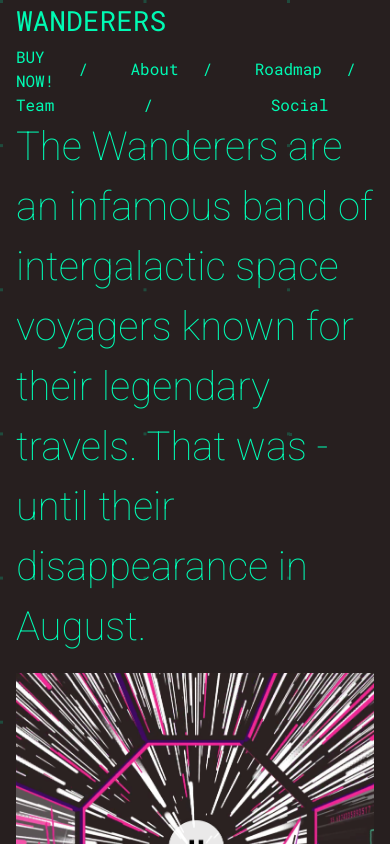
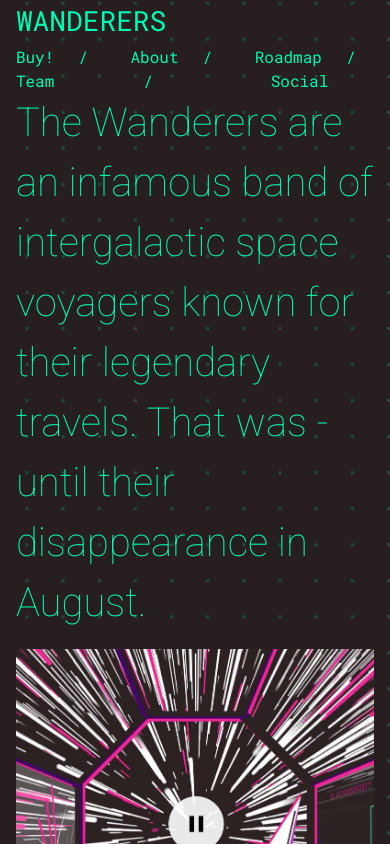
Before and after one commit to wanderers-nft/wanderers, a React (Create React App) app in the folder frontend/: page / in a window 390 px wide. Shown: the top 844 px of the page. Built offline with nearby package versions, Linux system fonts and the light colour scheme.

Commit message:
Fix breakpoints in about

```diff
--- a/frontend/src/About.tsx
+++ b/frontend/src/About.tsx
@@ -5,11 +5,11 @@ import {Col, Image, Row} from "react-bootstrap";
 export function About() {
     return (
         <Row className="about">
-            <Col lg={5} className="m-lg-5 m-md-1">
+            <Col xxl={3} lg={4} md={8} className="m-lg-5 m-md-1">
                 <p>The Wanderers are an infamous band of intergalactic space voyagers known for their legendary
                     travels. That was - until their disappearance in August.</p>
             </Col>
-            <Col lg="auto" md={1}>
+            <Col xxl="auto" lg="auto" md="auto">
                 <Image src={video_placeholder} alt="video placeholder" fluid/>
             </Col>
         </Row>
--- a/frontend/src/Home.tsx
+++ b/frontend/src/Home.tsx
@@ -3,7 +3,7 @@ import {Col, Container, Row} from "react-bootstrap";
 
 export function Home() {
     return (
-        <Container fluid>
+        <Container fluid="xxl">
             <About/>
             <Row>
                 <Col>
--- a/frontend/src/Navigation.tsx
+++ b/frontend/src/Navigation.tsx
@@ -5,11 +5,11 @@ export function Navigation() {
     return (
         <Container fluid>
             <Row className="align-items-center">
-                <Col lg={3} md={4}>
+                <Col lg={6} md={4}>
                     <h1><Link to="/">WANDERERS</Link></h1>
                 </Col>
                 <Col>
-                    <Link to="/buy">BUY NOW!</Link>
+                    <Link to="/buy">Buy!</Link>
                 </Col>
                 <Col>
                     /
--- a/frontend/src/index.css
+++ b/frontend/src/index.css
@@ -6,6 +6,8 @@ body {
 
     background-image: url("assets/dots.svg");
     background-color: #271f1f;
+    background-position: right;
+    background-repeat: repeat-y;
     color: #00fab3
 }
 
```
